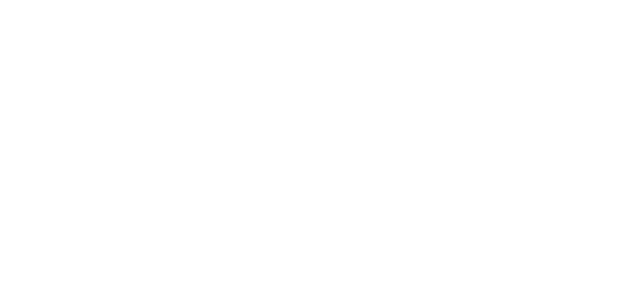
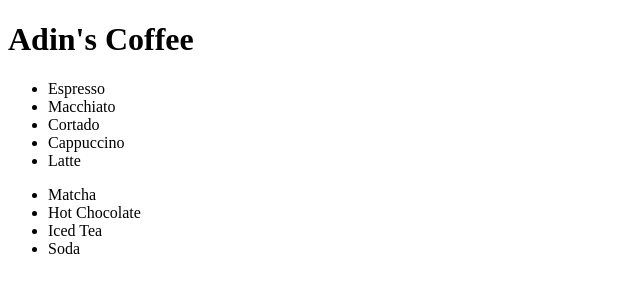
Before and after one commit to AdinDorf/Restaurant, a website built with webpack: page src/index.html in a window 1280 px wide. Shown: the whole page, without its empty margins (0-640 px from the left). Built offline with nearby package versions, Linux system fonts and the light colour scheme.

Commit message:
update index.html

```diff
--- a/src/index.html
+++ b/src/index.html
@@ -6,6 +6,21 @@
     <title>Document</title>
 </head>
 <body>
-
+    <div class="content">
+      <h1>Adin's Coffee</h1>
+      <ul>
+        <li>Espresso</li>
+        <li>Macchiato</li>
+        <li>Cortado</li>
+        <li>Cappuccino </li>
+        <li>Latte</li>
+      </ul>
+      <ul>
+        <li>Matcha</li>
+        <li>Hot Chocolate</li>
+        <li>Iced Tea</li>
+        <li>Soda</li>
+      </ul>
+    </div>
 </body>
 </html>
```
